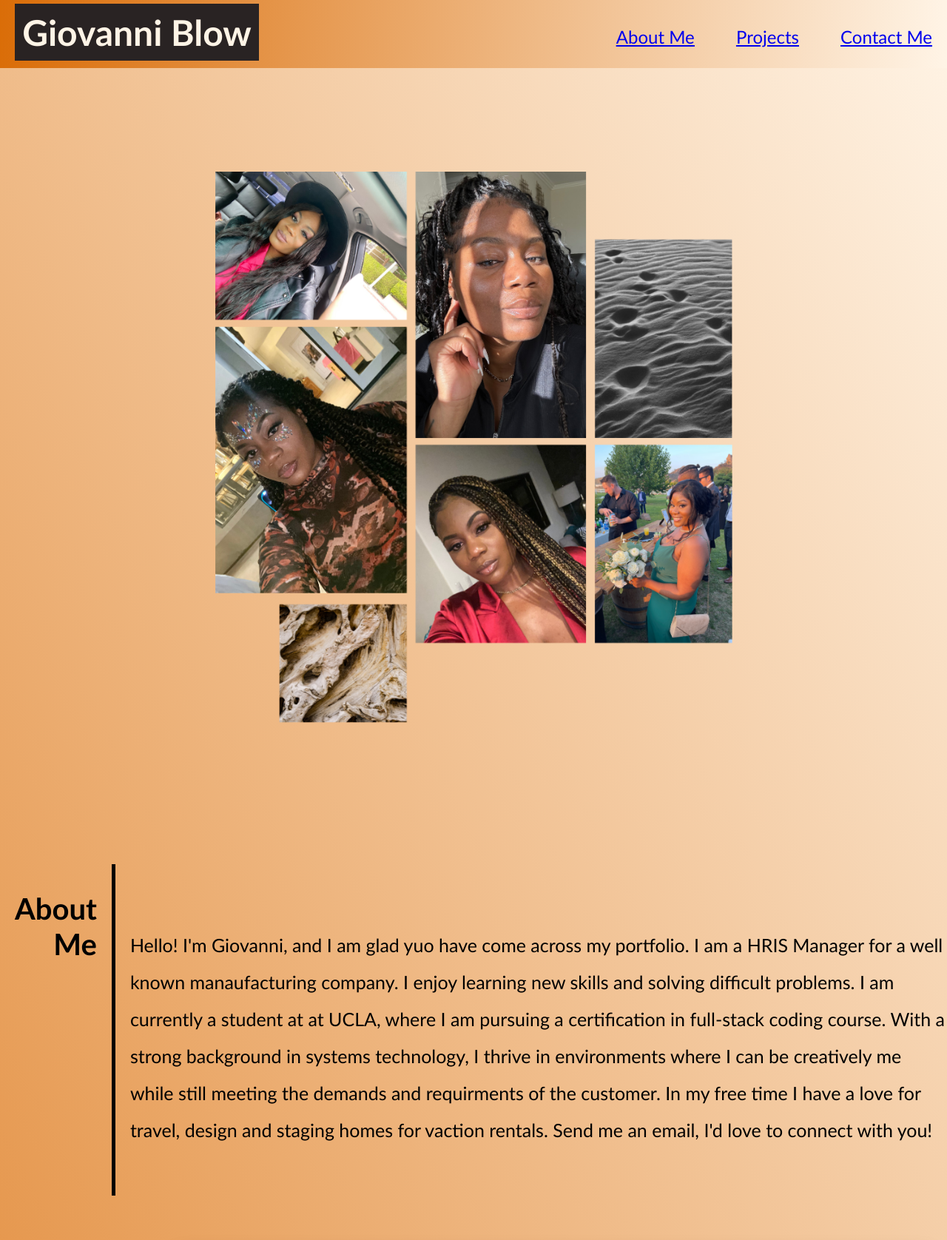
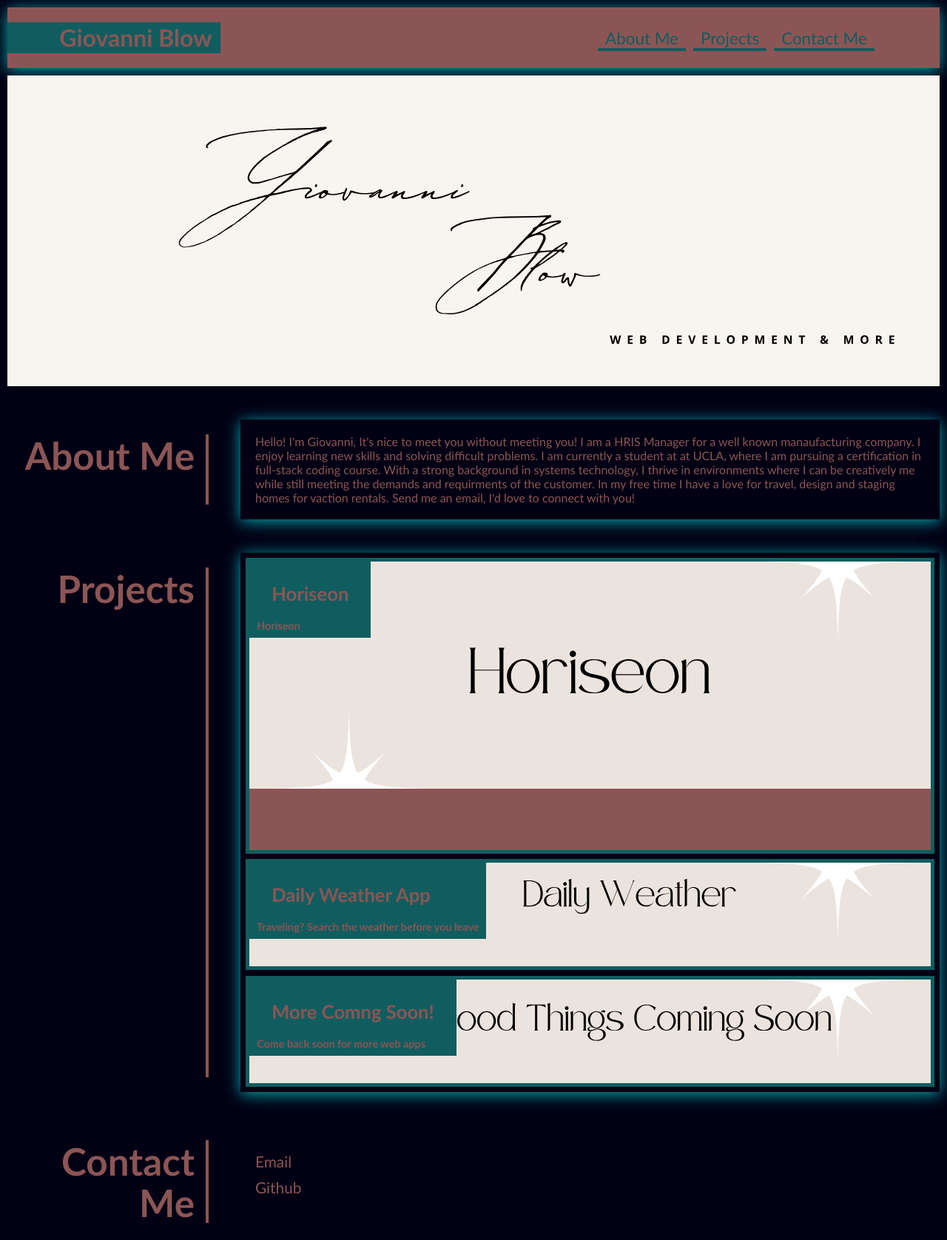
Before and after one commit to gblow/Professional_Portfolio, a plain HTML site: page index.html in a window 1280 px wide. Shown: the top 1676 px of the page at 74% size. Drawn offline with Linux system fonts and the light colour scheme.

Commit message:
updated to HTML and CSS

```diff
--- /dev/null
+++ b/Assets/css/style.css
@@ -0,0 +1,268 @@
+/* Global Styles */
+* {
+    box-sizing: border-box;
+  }
+
+  :root {
+    --primary: rgb(140, 85, 85);
+    --secondary: rgb(16, 93, 95);
+    --dark: rgb(1, 1, 19);
+  }
+
+  .headerPicture {
+    max-width: 100%;
+    height: auto;
+    display: flex;
+    margin: 10px auto;
+}
+
+  body {
+    padding: 5px;
+    margin: 5px;
+    font-family: 'Trebuchet MS', 'Lucida Sans Unicode', 'Lucida Grande', 'Lucida Sans', Arial, sans-serif;
+    color: var(--primary);
+    background-color: var(--dark);
+  }
+
+  nav {
+    display: flex;
+    flex-wrap: wrap;
+  }
+
+  h1, h2, h3, p {
+    margin: 20px;
+  }
+
+  /* Header Styles */
+  header {
+    padding: 20px 7% 20px 0;
+    display: flex;
+    justify-content: space-between;
+    align-items: center;
+    background-color: var(--primary);
+    box-shadow: 0 3px 20px rgba(11, 225, 233, 0.729);
+  }
+
+  header h1 {
+    padding: 5px 1% 5px 6%;
+    margin: 0;
+    color: var(--primary);
+    background-color: var(--secondary);
+    line-height: 1;
+  }
+
+  nav a {
+    text-decoration: none;
+    padding: 5px 10px;
+    color: var(--secondary);
+    margin-right: 10px;
+    background-image: linear-gradient(270deg, var(--secondary) 0%, var(--secondary) 75%);
+    background-repeat: no-repeat;
+    background-size: 100% 0.2em;
+    background-position: bottom;
+    font-size: 1.4rem;
+  }
+
+  nav a:hover {
+    background-size: 100% 100%;
+    color: var(--primary);
+  }
+
+  nav a:last-child {
+    margin-right: 0;
+  }
+
+ .page-section {
+    margin: 25px 0;
+    padding: 10px 0;
+    display: flex;
+    flex-direction: row;
+    flex-wrap: wrap;
+    justify-content: space-between;
+    align-items: stretch;
+  }
+
+  .page-section > h2 {
+    flex: 0 0 20%;
+    text-align: right;
+    padding-right: 15px;
+    border-right: 4px solid var(--primary);
+    font-size: 4vw;
+    line-height: 1.1;
+  }
+
+  .page-section > div {
+    box-shadow: 0 3px 20px rgba(11, 225, 233, 0.729);
+    flex: 0 0 75%;
+  }
+
+
+  /* Flex Container Styles */
+  .flex-container {
+    display: block;
+    flex-wrap: wrap;
+    justify-content: center;
+  }
+
+  .flex-item {
+    border: 5px solid var(--secondary);
+    background-color: var(--primary);
+    color: var(--primary);
+    min-height: 150px;
+    max-height: 150px;
+    flex-basis: calc(50% - 1em);
+    display: flex;
+    align-items: flex-start;
+    padding: 0 0 20px 0;
+    margin: 0.5em;
+    text-decoration: none;
+    background-size: 20%;
+    transition: all 0.5s;
+    font-size: 0.9rem;
+  }
+
+  .flex-item:first-child {
+    min-height: 400px;
+    flex-basis: 100%;
+  }
+
+  .flex-item:hover {
+    background-color: rgba(0, 0, 0, 0.3);
+  }
+
+  .flex-item div {
+    background-color: var(--secondary);
+    padding: 8px 10px;
+  }
+
+  .flex-item h3 {
+    font-size: 1.6rem;
+  }
+
+
+/* Contact Section Styles */
+.section-contact {
+    margin: 25px 0;
+    padding: 10px 0;
+    display: flex;
+    flex-direction: row;
+    flex-wrap: wrap;
+    align-items: stretch;
+    justify-content: space-between;
+  }
+
+  .section-contact > h2 {
+    flex: 0 0 20%;
+    text-align: right;
+    padding-right: 15px;
+    border-right: 4px solid var(--primary);
+    font-size: 4vw;
+    line-height: 1.1;
+  }
+
+  .section-contact > div {
+
+    flex: 0 0 75%;
+  }
+
+  .contact-list {
+    list-style-type: none;
+    padding: 20px;
+  }
+
+  .contact-list li {
+    margin-bottom: 10px;
+  }
+
+  .contact-list a {
+    color: var(--primary);
+    text-decoration: none;
+    font-size: 1.3rem;
+  }
+
+  .contact-list a:hover {
+    text-decoration: underline;
+  }
+
+
+  /* Portfolio Project Images */
+  .horiseon {
+    background-image: url("../images/horiseon.svg");
+    background-repeat: no-repeat;
+    background-size: 100%;
+  }
+
+  .comingSoon {
+    background-image: url("../images/comingSoon2.svg");
+    background-repeat: no-repeat;
+    background-size: 100%;
+    height: 100%;
+
+  }
+
+  .weather {
+    background-image: url("../images/weather2.svg");
+    background-repeat: no-repeat;
+    background-size: 100%;
+  }
+
+
+  /* Media Queries */
+  @media screen and (max-width: 980px) {
+    header {
+      padding: 0 0 10px 0;
+      justify-content: center;
+      text-align: center;
+    }
+
+    header h1 {
+      width: 100%;
+      padding: 5px;
+      margin-bottom: 10px;
+      font-size: 10vw;
+    }
+
+    header nav {
+      justify-content: center;
+    }
+
+/* Page Section Styles */
+.page-section {
+    margin: 25px 0;
+    padding: 10px 0;
+    text-align: center; /* Center text */
+  }
+
+  .page-section > h2 {
+    margin-bottom: 20px;
+    font-size: 2rem; /* Adjust font size as needed */
+  }
+
+  .page-section > div {
+    box-shadow: 0 5px 35px rgba(11, 225, 233, 0.729);
+    padding: 20px;
+    width: 100%; /* Make each section full-width */
+    max-width: 800px; /* Limit the maximum width if needed */
+    height: auto; /* Set a fixed height for each section */
+    overflow: hidden; /* Hide overflow content if needed */
+  }
+
+
+
+
+  @media screen and (max-width: 780px) {
+    .flex-item,
+    .flex-item:first-child {
+      flex-basis: 100%;
+    }
+
+    .flex-item:first-child {
+      min-height: 150px;
+    }
+
+
+    .contact {
+      flex-direction: column;
+      align-items: flex-start;
+    }
+  }
--- a/index.html
+++ b/index.html
@@ -4,96 +4,78 @@
     <meta charset="UTF-8">
     <meta name="viewport" content="width=device-width, initial-scale=1, minimum-scale=1" />
     <title>Giovanni's Portfolio</title>
-    <link rel="resetsheet" href="./Assets/reset.css">
-    <link rel="stylesheet" href="./Assets/style.css">
+    <link rel="stylesheet" href="./assets/css/style.css" />
 </head>
 
 <main>
 <body>
-    <header class="main-header">
-    <h1>Giovanni Blow </h1>
-    <ul id="navbar">
-      <li><a href="#about-me-section" title="About Me"> About Me </a></li>
-       <li><a href="#project-header" title="Projects"> Projects</a></li>
-       <li><a href="#contact-header" title="Contact Me"> Contact Me </a></li>
-    </ul>
+  <header>
+    <h1>Giovanni Blow</h1>
+    <nav>
+      <a href="#aboutMe">About Me</a>
+      <a href="#projects">Projects</a>
+      <a href="#contactMe">Contact Me</a>
+    </nav>
   </header>
 
     <section>
-        <img class="main-picture" src="./Assets/header.png" alt="Images of Giovanni Blow from her Instagram feed">
-        <div class="main-picture-container">
+        <img class="headerPicture" src="./Assets/images/header.svg" alt="Giovanni Blow Header with name">
+        <div class="headerPicture-container">
 
             </div>
-            <div class="main-picture"></div>
+            <div class="headerPicture"></div>
           </div>
     </section>
 
-    <section>
-      <div class="about-me-section" id="about-me-section">
-        <div class="about-header">
+    <main class="page-wrapper">
+     <!-- about me container -->
+      <section class="page-section" id="aboutMe">
         <h2>About Me</h2>
-          <div class="vertical-line-1"></div>
-        </div>
-        <div class="about-me-text">
-          <p>Hello! I'm Giovanni, and I am glad yuo have come across my portfolio.
+        <div>
+          <p>
+          <p>Hello! I'm Giovanni, It's nice to meet you without meeting you!
             I am a HRIS Manager for a well known manaufacturing company. I enjoy learning new skills and solving difficult problems. I am currently a student at at UCLA, where I am pursuing a certification in full-stack coding course.
             With a strong background in systems technology, I thrive in environments where I can be creatively me while still meeting the demands and requirments of the customer. In my free time I have a love for travel, design and staging homes for vaction rentals. Send me an email, I'd love to connect with you!</p>
-        </div>
-      </div>
+          </p>
         </section>
 
-    <section>
-      <div class="project-section">
-        <div class="project-header" id="project-header">
+ <!-- portfolio container -->
+ <section class="page-section" id="projects">
   <h2>Projects</h2>
-          <div class="vertical-line-2"></div>
+  <div class="flex-container">
+
+    <a href="#" class="flex-item horiseon ">
+      <div>
+        <h3>Horiseon</h3>
+        <span style="font-weight: bold;">Horiseon</span>
       </div>
-        <div class="interactive-boxes" >
-          <a class="box1" href="https://gblow.github.io/update-code-urban-octo-telegram/">
+
+      <a href="#"class="flex-item weather">
       <div>
-            <img class="portfolio-image" src="./Assets/project.jpeg" alt="Office with plants and frames hung up on wall"/>
-            <p> Project <span class="subtitle">Horiseon</span></p>
+        <h3>Daily Weather App</h3>
+        <span style="font-weight: bold;">Traveling? Search the weather before you leave</span>
+      </div>
+
+      <a href="#" class="flex-item comingSoon">
+        <div>
+          <h3>More Comng Soon!</h3>
+          <span style="font-weight: bold;">Come back soon for more web apps</span>
         </div>
       </a>
-          <div class="box">
-            <p>LED Wall <span class="subtitle"> Coming Soon! </span></p>
-            <img class="portfolio-image" src="./Assets/LED.jpeg" alt="Streets of a walkable, vehicle-free, small town in Italy (taken on film)">
-          </div>
-          <div class="box">
-            <p>Calculator <span class="subtitle"> Coming Soon!</span></p>
-            <img class="portfolio-image" src="./Assets/calculator.jpeg" alt="Travel">
-          </div>
-          <div class="box">
-            <p>Pastel Puzzels <span class="subtitle"> Coming Soon!</p>
-            <img class="portfolio-image" src="./Assets/puzzel.jpeg" alt="Decor ">
-          </div>
-          <div class="box">
-            <p> Run Buddy <span class="subtitle"> Coming Soon! </span></p>
-            <img class="portfolio-image" src="./Assets/runbuddy.jpeg" alt="Flower">
-          </div>
-        </div>
-      </div>
+
 </section>
 
-    <footer>
-      <section class="contact-section">
-          <div class="contact-header" id="contact-header">
+<!-- contact container -->
+<section class="section-contact" id="contactMe">
   <h2>Contact Me</h2>
-              <div class="vertical-line-3"></div>
-          </div>
+  <div>
     <ul class="contact-list">
       <li><a href="mailto:Giovanniblow@gmail.com">Email</a></li>
       <li><a href="https://github.com/gblow" target="_blank">Github</a></li>
+    </ul>
+  </div>
+</section>
+</main>
+</body>
 
-
-          </ul>
-      </section>
-  </footer>
-
-
-
-
-  </main>
-
-</body>
 </html>
```
Also changed, not shown: Assets/images/comingSoon2.svg (added), Assets/images/header.svg (added), Assets/images/horiseon.svg (added), Assets/images/weather2.svg (added). Lines whose indentation alone changed are shown as unchanged.
